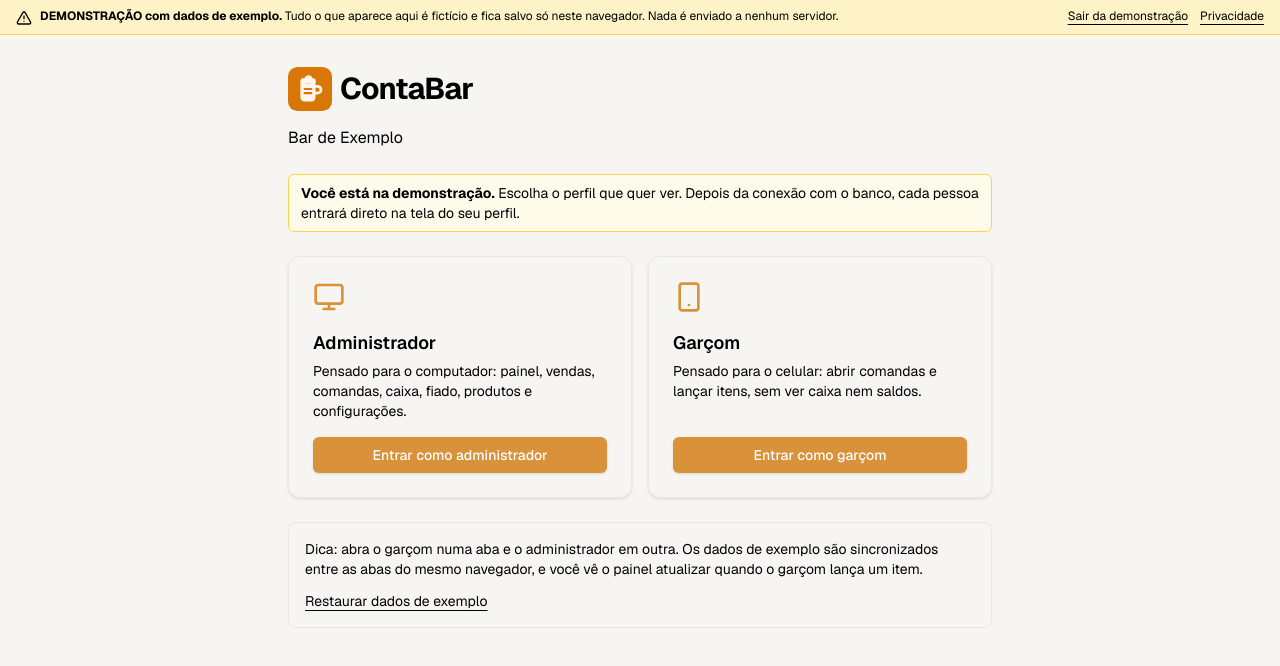
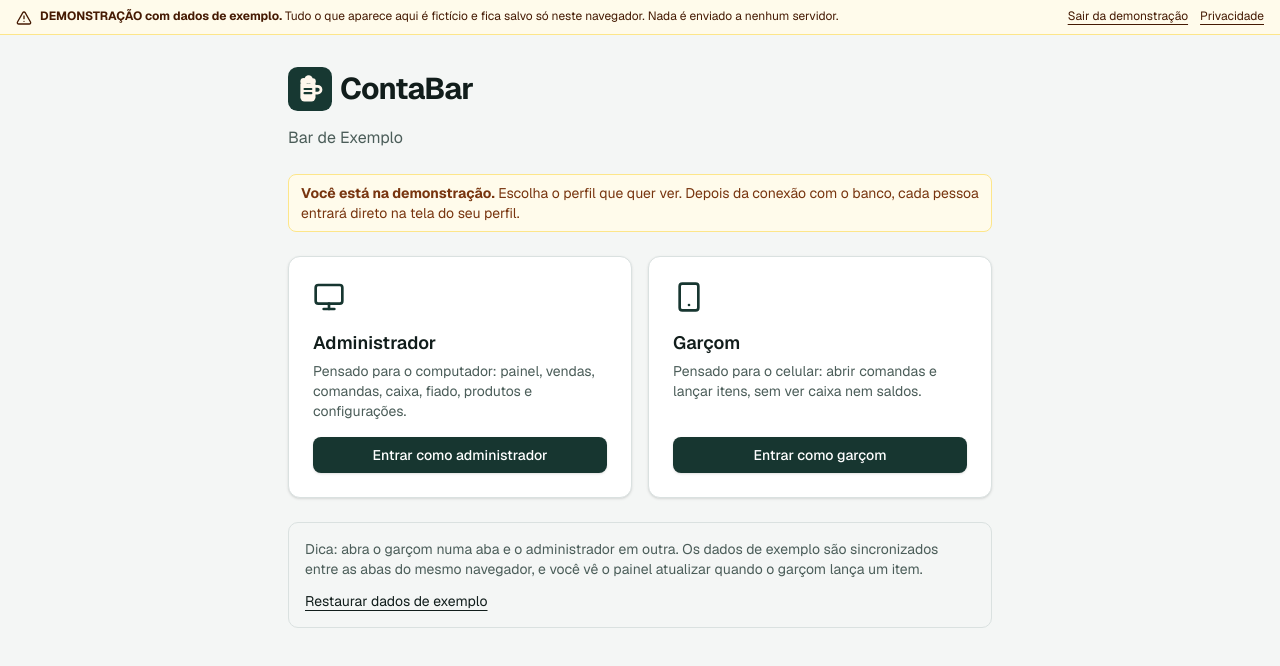
Before and after one commit to Erick-Gaeski/BarDoJ-App, a Next.js app in the folder contabar/: page /inicio in a window 1280 px wide. Shown: the top 666 px of the page. Built offline with nearby package versions, Linux system fonts and the light colour scheme; no server answers.

Commit message:
feat: atualiza funcionalidades

```diff
--- a/contabar/app/globals.css
+++ b/contabar/app/globals.css
@@ -4,113 +4,80 @@
 
 @layer base {
   :root {
-        --background: #F6F5F1;
-        --surface: 0 0% 100%;
-        --surface-dim: 0 0% 100%;
-        --surface-bright: 0 0% 100%;
-        --surface-container-lowest: 0 0% 100%;
-        --surface-container-low: 0 0% 100%;
-        --surface-container: 0 0% 100%;
-        --surface-container-high: 0 0% 100%;
-        --surface-container-highest: 0 0% 100%;
-        --on-surface: 147 13% 17%;
-        --on-surface-variant: 147 13% 17%;
-        --inverse-surface: 147 13% 17%;
-        --inverse-on-surface: 147 13% 17%;
-        --outline: 80 3% 89%;
-        --outline-variant: 80 3% 89%;
-        --surface-tint: 149 34% 31%;
-        --primary: 149 34% 31%;
-        --on-primary: 147 13% 17%;
-        --primary-foreground: 0 0% 100%;
-        --inverse-primary: 149 34% 31%;
-        --secondary: 0 0% 0%;
-        --on-secondary: 0 0% 0%;
-        --secondary-container: 0 0% 0%;
-        --on-secondary-container: 0 0% 0%;
-        --tertiary: 0 0% 0%;
-        --on-tertiary: 0 0% 0%;
-        --tertiary-container: 0 0% 0%;
-        --on-tertiary-container: 0 0% 0%;
-        --error: 0 41% 51%;
-        --on-error: 0 0% 100%;
-        --error-container: 0 0% 0%;
-        --on-error-container: 0 0% 0%;
-        --primary-fixed: 0 0% 0%;
-        --primary-fixed-dim: 0 0% 0%;
-        --on-primary-fixed: 0 0% 0%;
-        --on-primary-fixed-variant: 0 0% 0%;
-        --secondary-fixed: 80 3% 89%;
-        --secondary-fixed-dim: 80 3% 89%;
-        --on-secondary-fixed: 0 0% 0%;
-        --on-secondary-fixed-variant: 0 0% 0%;
-        --tertiary-fixed: 38 61% 56%;
-        --tertiary-fixed-dim: 38 61% 56%;
-        --on-tertiary-fixed: 0 0% 0%;
-        --on-tertiary-fixed-variant: 0 0% 0%;
-        --background: #F6F5F1;
-        --on-background: #202521;
-        --surface-variant: #FBFCFA;
+    /* Fundo suave e texto principal com contraste nítido (WCAG AAA) */
+    --background: 150 7% 96%;        /* #F4F6F5 */
+    --foreground: 168 27% 9%;         /* #101C1A */
 
+    /* Cartões em branco puro e texto escuro */
+    --card: 0 0% 100%;               /* #FFFFFF */
+    --card-foreground: 168 27% 9%;   /* #101C1A */
 
-    --foreground: 0 0% 15%;   /* texto escuro */
-    --card: 40 98% 95%;
-    --card-foreground: 0 0% 15%;
-    --popover: 40 98% 95%;
-    --popover-foreground: 0 0% 15%;
-    --primary: #225C49;   /* verde principal */
-    --primary-foreground: 0 0% 90%; /* amarelão claro */
-    --secondary: 45 100% 50%; /* âmbar */
-    --secondary-foreground: 0 0% 10%; /* texto escuro */
-    --muted: 30 50% 80%;   /* terracota leve */
-    --muted-foreground: #626b64;
-    --accent: 45 100% 50%; /* âmbar */
-    --accent-foreground: 0 0% 10%;
-    --destructive: 0 84.2% 60.2%;
-    --destructive-foreground: 0 0% 98%;
-    --border: 30 50% 60%; /* terracota */
-    --input: 30 50% 60%;
-    --ring: 0 0% 15%;
-    --chart-1: 12 76% 61%;
-    --chart-2: 173 58% 39%;
-    --chart-3: 197 37% 24%;
-    --chart-4: 43 74% 66%;
-    --chart-5: 27 87% 67%;
-    --radius: 0.5rem;
+    --popover: 0 0% 100%;
+    --popover-foreground: 168 27% 9%;
+
+    /* Identidade ContaBar: Verde Petróleo Profundo */
+    --primary: 169 41% 15%;          /* #173832 */
+    --primary-foreground: 0 0% 100%; /* #FFFFFF */
+
+    /* Cores secundárias e de suporte suaves */
+    --secondary: 160 12% 93%;        /* #EBF0EE */
+    --secondary-foreground: 168 27% 9%;
+
+    --muted: 160 12% 93%;            /* #EBF0EE */
+    --muted-foreground: 166 11% 33%; /* #4A5C57 */
+
+    /* Destaques e hovers */
+    --accent: 160 12% 93%;           /* #EBF0EE */
+    --accent-foreground: 168 27% 9%; /* #101C1A */
+
+    /* Erro / Alerta Destrutivo */
+    --destructive: 0 74% 42%;        /* #B91C1C */
+    --destructive-foreground: 0 0% 100%;
+
+    /* Bordas e Inputs limpos */
+    --border: 165 11% 87%;           /* #DBE4E1 */
+    --input: 165 11% 87%;            /* #DBE4E1 */
+    --ring: 169 41% 15%;             /* #173832 */
+
+    --radius: 0.625rem;              /* 10px */
   }
+
   .dark {
-    --background: 30 30% 20%;   /* fundo mais escuro */
-    --foreground: 0 0% 90%;
-    --card: 30 30% 20%;
-    --card-foreground: 0 0% 90%;
-    --popover: 30 30% 20%;
-    --popover-foreground: 0 0% 90%;
-    --primary: 120 60% 70%; /* verde claro na dark */
-    --primary-foreground: 0 0% 10%;
-    --secondary: 45 100% 80%; /* âmbar claro na dark */
-    --secondary-foreground: 0 0% 10%;
-    --muted: 30 20% 30%;
-    --muted-foreground: 0 0% 70%;
-    --accent: 45 100% 80%;
-    --accent-foreground: 0 0% 10%;
-    --destructive: 0 62.8% 30.6%;
-    --destructive-foreground: 0 0% 98%;
-    --border: 30 20% 30%;
-    --input: 30 20% 30%;
-    --ring: 0 0% 83.1%;
-    --chart-1: 220 70% 50%;
-    --chart-2: 160 60% 45%;
-    --chart-3: 30 80% 55%;
-    --chart-4: 280 65% 60%;
-    --chart-5: 340 75% 55%;
+    --background: 168 24% 7%;        /* #0E1715 */
+    --foreground: 150 7% 96%;        /* #F4F6F5 */
+
+    --card: 166 26% 11%;             /* #14221F */
+    --card-foreground: 150 7% 96%;
+
+    --popover: 166 26% 11%;
+    --popover-foreground: 150 7% 96%;
+
+    --primary: 168 50% 36%;          /* #2E7D73 */
+    --primary-foreground: 0 0% 100%;
+
+    --secondary: 166 26% 16%;        /* #1B2E2A */
+    --secondary-foreground: 150 7% 96%;
+
+    --muted: 166 26% 16%;
+    --muted-foreground: 165 11% 65%; /* #9CB1AB */
+
+    --accent: 166 26% 16%;
+    --accent-foreground: 150 7% 96%;
+
+    --destructive: 0 84% 60%;        /* #EF4444 */
+    --destructive-foreground: 0 0% 100%;
+
+    --border: 168 22% 18%;           /* #233B36 */
+    --input: 168 22% 18%;            /* #233B36 */
+    --ring: 168 50% 36%;
   }
 }
 
 @layer base {
   * {
-
+    @apply border-border;
   }
   body {
-    @apply bg-background text-onBackground;
+    @apply bg-background text-foreground;
   }
 }
--- a/contabar/components/contabar/aviso-exemplo.tsx
+++ b/contabar/components/contabar/aviso-exemplo.tsx
@@ -5,7 +5,7 @@ export function AvisoExemplo() {
   return (
     <div
       role="note"
-      className="flex flex-wrap items-start gap-x-2 gap-y-1 border-b border-amber-300 bg-amber-100 px-4 py-2 text-xs text-black dark:border-amber-800 dark:bg-amber-950 dark:text-black"
+      className="flex flex-wrap items-start gap-x-2 gap-y-1 border-b border-amber-200 bg-amber-50 px-4 py-2 text-xs text-amber-950 dark:border-amber-900/60 dark:bg-amber-950/50 dark:text-amber-200"
     >
       <TriangleAlert className="mt-0.5 h-4 w-4 shrink-0" />
       <p className="min-w-0 flex-1">
--- a/contabar/components/contabar/logo.tsx
+++ b/contabar/components/contabar/logo.tsx
@@ -10,7 +10,7 @@ export function LogoMarca({ className }: { className?: string }) {
       className={cn("h-8 w-8 shrink-0", className)}
       xmlns="http://www.w3.org/2000/svg"
     >
-      <rect width="64" height="64" rx="14" fill="#D97706" />
+      <rect width="64" height="64" rx="14" fill="#173832" />
       <path d="M18 24h22v20a6 6 0 0 1-6 6H24a6 6 0 0 1-6-6V24z" fill="#FFF7ED" />
       <path
         d="M40 28h3a5 5 0 0 1 0 10h-3"
@@ -22,7 +22,7 @@ export function LogoMarca({ className }: { className?: string }) {
       <circle cx="23" cy="21" r="5" fill="#FFF7ED" />
       <circle cx="30" cy="18" r="6" fill="#FFF7ED" />
       <circle cx="36" cy="21" r="4.5" fill="#FFF7ED" />
-      <path d="M24 32h10M24 38h10" stroke="#D97706" strokeWidth="3" strokeLinecap="round" />
+      <path d="M24 32h10M24 38h10" stroke="#173832" strokeWidth="3" strokeLinecap="round" />
     </svg>
   );
 }
--- a/contabar/components/contabar/tela-caixa.tsx
+++ b/contabar/components/contabar/tela-caixa.tsx
@@ -31,8 +31,10 @@ import { FORMAS, ROTULO_FORMA } from "@/lib/contabar/tipos";
 import { Campo, Etiqueta, Mensagem, Modal, Pagina, Selecao, Vazio } from "./ui";
 
 function ClasseDiferenca(diferenca: number) {
-  if (diferenca === 0) return "text-black dark:text-black";
-  return diferenca < 0 ? "text-black" : "text-black";
+  if (diferenca === 0) return "text-muted-foreground";
+  return diferenca < 0
+    ? "text-red-600 dark:text-red-400 font-bold"
+    : "text-emerald-600 dark:text-emerald-400 font-bold";
 }
 
 function TabelaFechamento({ linhas }: { linhas: FechamentoForma[] }) {
--- a/contabar/components/contabar/ui.tsx
+++ b/contabar/components/contabar/ui.tsx
@@ -44,15 +44,23 @@ export function Estatistica({
   tom?: "normal" | "alerta" | "ok";
 }) {
   return (
-    <Card className="p-4">
-      <p className="text-xs font-medium uppercase tracking-wide text-muted-foreground">
+    <Card
+      className={cn(
+        "relative overflow-hidden p-5 border-l-4 transition-all",
+        tom === "normal" && "border-l-primary",
+        tom === "alerta" && "border-l-amber-600 dark:border-l-amber-500",
+        tom === "ok" && "border-l-emerald-600 dark:border-l-emerald-500",
+      )}
+    >
+      <p className="text-xs font-bold uppercase tracking-wider text-muted-foreground">
         {titulo}
       </p>
       <p
         className={cn(
-          "mt-1 text-2xl font-bold",
-          tom === "alerta" && "text-black",
-          tom === "ok" && "text-emerald-600 dark:text-white",
+          "mt-1 text-2xl font-extrabold tracking-tight",
+          tom === "normal" && "text-foreground",
+          tom === "alerta" && "text-amber-700 dark:text-amber-400",
+          tom === "ok" && "text-emerald-700 dark:text-emerald-400",
         )}
       >
         {valor}
@@ -63,11 +71,11 @@ export function Estatistica({
 }
 
 const TONS_ETIQUETA = {
-  neutro: "bg-secondary text-secondary-foreground",
-  ok: "bg-emerald-100 text-emerald-900 dark:bg-emerald-950 dark:text-white",
-  alerta: "bg-amber-100 text-black dark:bg-amber-950 dark:text-white",
-  perigo: "bg-red-100 text-red-900 dark:bg-red-950 dark:text-white",
-  info: "bg-sky-100 text-sky-900 dark:bg-sky-950 dark:text-white",
+  neutro: "bg-secondary text-secondary-foreground border border-border/60",
+  ok: "bg-emerald-50 text-emerald-800 border border-emerald-200 dark:bg-emerald-950/60 dark:text-emerald-300 dark:border-emerald-800",
+  alerta: "bg-amber-50 text-amber-900 border border-amber-200 dark:bg-amber-950/60 dark:text-amber-300 dark:border-amber-800",
+  perigo: "bg-red-50 text-red-900 border border-red-200 dark:bg-red-950/60 dark:text-red-300 dark:border-red-800",
+  info: "bg-sky-50 text-sky-900 border border-sky-200 dark:bg-sky-950/60 dark:text-sky-300 dark:border-sky-800",
 } as const;
 
 export function Etiqueta({
@@ -80,7 +88,7 @@ export function Etiqueta({
   return (
     <span
       className={cn(
-        "inline-flex items-center whitespace-nowrap rounded-md px-2 py-0.5 text-xs font-semibold",
+        "inline-flex items-center whitespace-nowrap rounded-full px-2.5 py-0.5 text-xs font-semibold",
         TONS_ETIQUETA[tom],
       )}
     >
@@ -90,11 +98,11 @@ export function Etiqueta({
 }
 
 const TONS_MENSAGEM = {
-  info: "border-sky-300 bg-sky-50 text-sky-950 dark:border-sky-800 dark:bg-sky-950/40 dark:text-white",
+  info: "border-sky-200 bg-sky-50 text-sky-900 dark:border-sky-800 dark:bg-sky-950/40 dark:text-sky-200",
   aviso:
-    "border-amber-300 bg-amber-50 text-black dark:border-amber-800 dark:bg-amber-950/40 dark:text-white",
-  erro: "border-red-300 bg-red-50 text-red-950 dark:border-red-800 dark:bg-red-950/40 dark:text-red-100",
-  ok: "border-emerald-300 bg-emerald-50 text-emerald-950 dark:border-emerald-800 dark:bg-emerald-950/40 dark:text-emerald-100",
+    "border-amber-200 bg-amber-50 text-amber-900 dark:border-amber-800 dark:bg-amber-950/40 dark:text-amber-200",
+  erro: "border-red-200 bg-red-50 text-red-900 dark:border-red-800 dark:bg-red-950/40 dark:text-red-200",
+  ok: "border-emerald-200 bg-emerald-50 text-emerald-900 dark:border-emerald-800 dark:bg-emerald-950/40 dark:text-emerald-200",
 } as const;
 
 export function Mensagem({
--- a/contabar/tailwind.config.ts
+++ b/contabar/tailwind.config.ts
@@ -10,68 +10,46 @@ export default {
   ],
   theme: {
     extend: {
-        colors: {
-          surface: '#FFFFFF',
-          surfaceDim: '#0b1326',
-          surfaceBright: '#31394d',
-          surfaceContainerLowest: '#060e20',
-          surfaceContainerLow: '#131b2e',
-          surfaceContainer: '#171f33',
-          surfaceContainerHigh: '#222a3d',
-          surfaceContainerHighest: '#2d3449',
-          onSurface: '#000000',
-          onSurfaceVariant: '#d8c3ad',
-          inverseSurface: '#000000',
-          inverseOnSurface: '#283044',
-          outline: '#a08e7a',
-          outlineVariant: '#534434',
-          surfaceTint: '#ffb95f',
-          primary: {
-            DEFAULT: '#D9913A',
-            foreground: '#FFFFFF',
-          },
-          onPrimary: '#FFFFFF',
-          primaryContainer: '#E6A860',
-          // custom color tokens for new palette
-          foreground: '#000000',
-          secondary: '#E6A860',
-          accent: '#D9913A',
-          onAccent: '#FFFFFF',
-          border: '#E3E0D7',
-          onPrimaryContainer: '#613b00',
-          inversePrimary: '#855300',
-
-
-          secondaryContainer: '#d97707',
-          onSecondaryContainer: '#432100',
-          tertiary: '#56e5a9',
-          onTertiary: '#003824',
-          tertiaryContainer: '#30c88f',
-          onTertiaryContainer: '#004e34',
-          error: '#B42318',
-          onError: '#690005',
-          errorContainer: '#93000a',
-          onErrorContainer: '#ffdad6',
-          primaryFixed: '#ffddb8',
-          primaryFixedDim: '#ffb95f',
-          onPrimaryFixed: '#2a1700',
-          onPrimaryFixedVariant: '#653e00',
-          secondaryFixed: '#ffdcc3',
-          secondaryFixedDim: '#ffb77d',
-          onSecondaryFixed: '#2f1500',
-          onSecondaryFixedVariant: '#6e3900',
-          tertiaryFixed: '#6ffbbe',
-          tertiaryFixedDim: '#4edea3',
-          onTertiaryFixed: '#002113',
-          onTertiaryFixedVariant: '#005236',
-          background: '#F6F5F1',
-          onBackground: '#000000',
-          button: '#D9913A',
-          buttonForeground: '#FFFFFF',
-          surfaceVariant: '#FBFCFA',
-        // removed duplicate
-
+      colors: {
+        border: "hsl(var(--border))",
+        input: "hsl(var(--input))",
+        ring: "hsl(var(--ring))",
+        background: "hsl(var(--background))",
+        foreground: "hsl(var(--foreground))",
+        primary: {
+          DEFAULT: "hsl(var(--primary))",
+          foreground: "hsl(var(--primary-foreground))",
         },
+        secondary: {
+          DEFAULT: "hsl(var(--secondary))",
+          foreground: "hsl(var(--secondary-foreground))",
+        },
+        destructive: {
+          DEFAULT: "hsl(var(--destructive))",
+          foreground: "hsl(var(--destructive-foreground))",
+        },
+        muted: {
+          DEFAULT: "hsl(var(--muted))",
+          foreground: "hsl(var(--muted-foreground))",
+        },
+        accent: {
+          DEFAULT: "hsl(var(--accent))",
+          foreground: "hsl(var(--accent-foreground))",
+        },
+        popover: {
+          DEFAULT: "hsl(var(--popover))",
+          foreground: "hsl(var(--popover-foreground))",
+        },
+        card: {
+          DEFAULT: "hsl(var(--card))",
+          foreground: "hsl(var(--card-foreground))",
+        },
+        amber: {
+          DEFAULT: "#D97706",
+          hover: "#B45309",
+          light: "#FEF3C7",
+        },
+      },
       borderRadius: {
         lg: "var(--radius)",
         md: "calc(var(--radius) - 2px)",
```
Also changed, not shown: contabar/components/contabar/casca-painel.tsx (+11 -6 lines), 1 other file (tests, documents, lock files or other folders).
